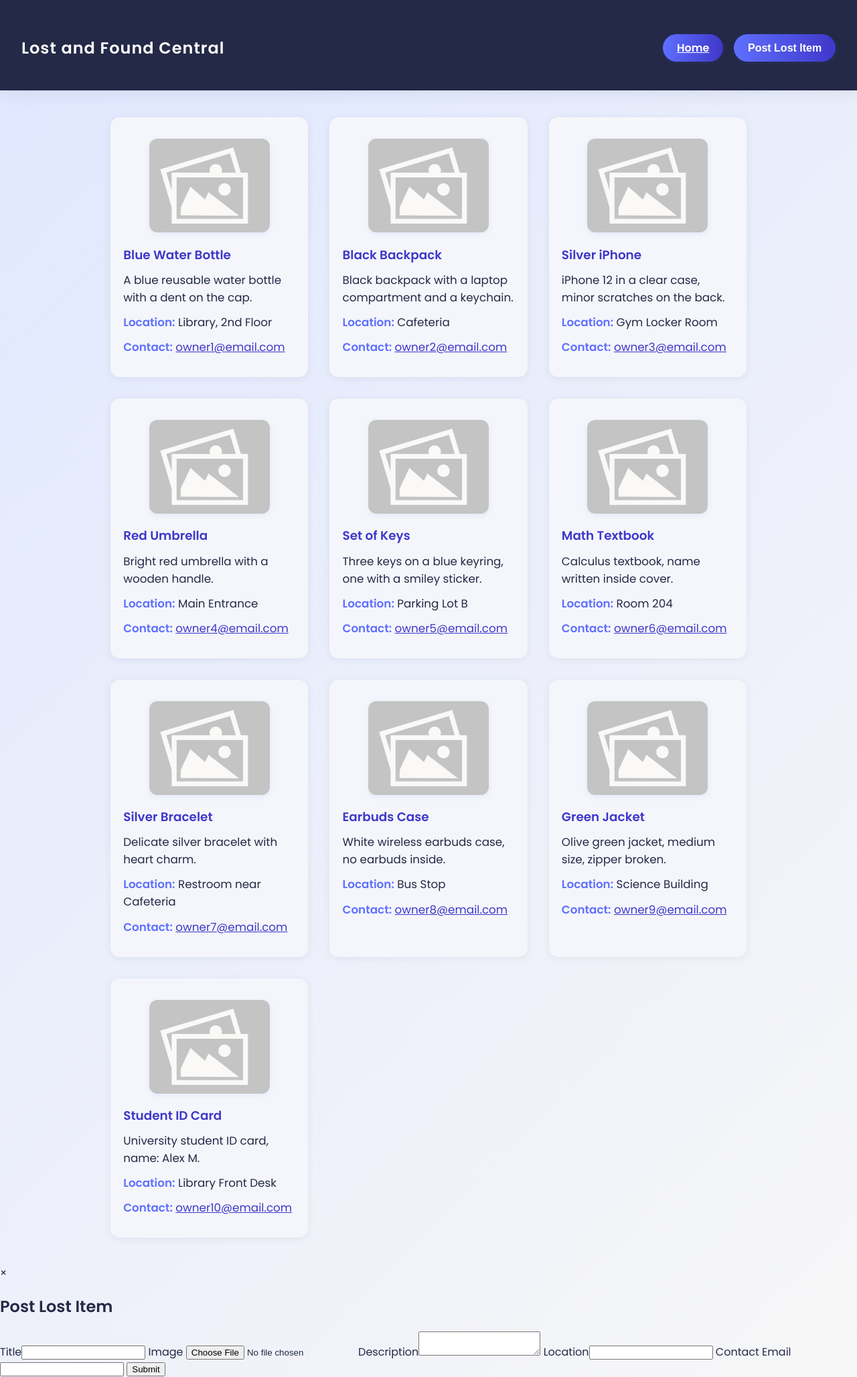
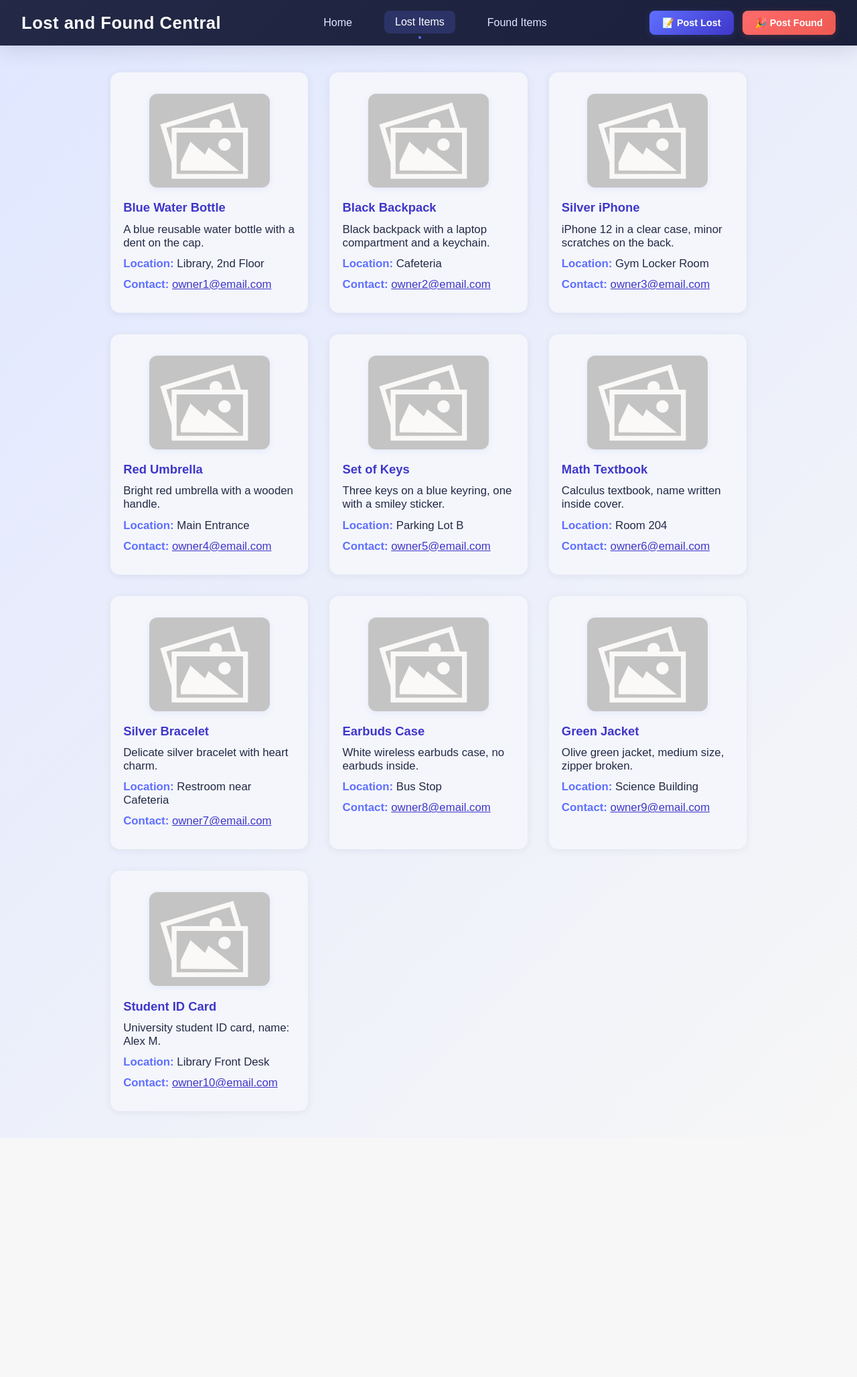
Before and after one commit to MostafaElshenawy1/lost-and-found-central, a PHP site: page /pages/lost.php in a window 1280 px wide. Shown: the whole page at 67% size. After the commit the page ends 1665 px from the top, so only its background shows below. Run offline with PHP 8.4, Linux system fonts and the light colour scheme.

Commit message:
Initial commit

```diff
--- a/assets/css/global.css
+++ b/assets/css/global.css
@@ -1,5 +1,3 @@
-@import url('https://fonts.googleapis.com/css2?family=Poppins:wght@400;600&display=swap');
-
 body {
   font-family: 'Poppins', Arial, sans-serif;
   margin: 0;
@@ -8,21 +6,9 @@
 }
 
 header {
-  background: #232946;
-  color: #fff;
-  padding: 2rem 0 1.5rem 0;
-  text-align: center;
-  box-shadow: 0 4px 24px rgba(35, 41, 70, 0.08);
   position: sticky;
   top: 0;
   z-index: 10;
-}
-
-header h1 {
-  font-size: 2.2rem;
-  font-weight: 600;
-  letter-spacing: 1px;
-  margin: 0;
 }
 
 main {
@@ -63,38 +49,135 @@
   display: flex;
   justify-content: space-between;
   align-items: center;
-  background: #232946;
-  padding: 1.2rem 2rem;
-  box-shadow: 0 4px 24px rgba(35, 41, 70, 0.08);
+  background: linear-gradient(135deg, #232946 0%, #1a1f3a 100%);
+  padding: 1rem 2rem;
+  box-shadow: 0 4px 32px rgba(35, 41, 70, 0.15);
   position: sticky;
   top: 0;
   z-index: 20;
+  backdrop-filter: blur(10px);
 }
+
 .navbar-brand {
-  font-size: 1.5rem;
+  font-size: 1.6rem;
   font-weight: 700;
   color: #fff;
-  letter-spacing: 1px;
+  letter-spacing: 0.5px;
+  text-decoration: none;
+  transition: color 0.3s ease;
 }
+
+.navbar-brand:hover {
+  color: #5f6fff;
+}
+
+.navbar-center {
+  display: flex;
+  gap: 2rem;
+  align-items: center;
+}
+
+.nav-link {
+  color: #e0e7ff;
+  text-decoration: none;
+  font-weight: 500;
+  font-size: 1rem;
+  padding: 0.5rem 1rem;
+  border-radius: 8px;
+  transition: all 0.3s ease;
+  position: relative;
+}
+
+.nav-link:hover,
+.nav-link.active {
+  color: #fff;
+  background: rgba(95, 111, 255, 0.2);
+  transform: translateY(-1px);
+}
+
+.nav-link.active::after {
+  content: '';
+  position: absolute;
+  bottom: -0.5rem;
+  left: 50%;
+  transform: translateX(-50%);
+  width: 4px;
+  height: 4px;
+  background: #5f6fff;
+  border-radius: 50%;
+}
+
 .navbar-actions {
   display: flex;
-  gap: 1rem;
+  gap: 0.8rem;
+  align-items: center;
 }
+
 .nav-btn {
-  background: linear-gradient(90deg, #5f6fff 0%, #3f37c9 100%);
+  background: linear-gradient(135deg, #5f6fff 0%, #3f37c9 100%);
   color: #fff;
   border: none;
-  border-radius: 999px;
-  padding: 0.5rem 1.3rem;
-  font-size: 1rem;
+  border-radius: 8px;
+  padding: 0.6rem 1.2rem;
+  font-size: 0.9rem;
   font-weight: 600;
   cursor: pointer;
-  transition: background 0.2s, transform 0.2s, box-shadow 0.2s;
-  box-shadow: 0 2px 8px rgba(95, 111, 255, 0.1);
+  transition: all 0.3s ease;
+  box-shadow: 0 2px 12px rgba(95, 111, 255, 0.2);
+  text-decoration: none;
+  display: inline-flex;
+  align-items: center;
+  gap: 0.5rem;
 }
+
 .nav-btn:hover,
 .nav-btn:focus {
-  background: linear-gradient(90deg, #3f37c9 0%, #5f6fff 100%);
-  transform: translateY(-2px) scale(1.04);
-  box-shadow: 0 4px 16px rgba(95, 111, 255, 0.18);
+  background: linear-gradient(135deg, #3f37c9 0%, #5f6fff 100%);
+  transform: translateY(-2px);
+  box-shadow: 0 4px 20px rgba(95, 111, 255, 0.3);
 }
+
+.nav-btn.primary {
+  background: linear-gradient(135deg, #ff6b6b 0%, #ee5a52 100%);
+  box-shadow: 0 2px 12px rgba(255, 107, 107, 0.2);
+}
+
+.nav-btn.primary:hover {
+  background: linear-gradient(135deg, #ee5a52 0%, #ff6b6b 100%);
+  box-shadow: 0 4px 20px rgba(255, 107, 107, 0.3);
+}
+
+/* Mobile responsive */
+@media (max-width: 768px) {
+  .navbar {
+    padding: 1rem 1rem;
+    flex-wrap: wrap;
+    gap: 1rem;
+  }
+
+  .navbar-brand {
+    font-size: 1.4rem;
+  }
+
+  .navbar-center {
+    order: 3;
+    width: 100%;
+    justify-content: center;
+    gap: 1rem;
+    margin-top: 0.5rem;
+  }
+
+  .navbar-actions {
+    gap: 0.5rem;
+  }
+
+  .nav-btn {
+    padding: 0.5rem 1rem;
+    font-size: 0.85rem;
+  }
+
+  .nav-link {
+    font-size: 0.9rem;
+    padding: 0.4rem 0.8rem;
+  }
+}
--- a/templates/lost.html
+++ b/templates/lost.html
@@ -6,14 +6,22 @@
     <title>Lost Items - Lost and Found Central</title>
     <link rel="stylesheet" href="../assets/css/global.css" />
     <link rel="stylesheet" href="../assets/css/lost.css" />
+    <link rel="stylesheet" href="../assets/css/modal.css" />
   </head>
   <body>
     <header>
       <nav class="navbar">
-        <div class="navbar-brand">Lost and Found Central</div>
+        <a href="home.php" class="navbar-brand">Lost and Found Central</a>
+        <div class="navbar-center">
+          <a href="home.php" class="nav-link">Home</a>
+          <a href="lost.php" class="nav-link active">Lost Items</a>
+          <a href="found.php" class="nav-link">Found Items</a>
+        </div>
         <div class="navbar-actions">
-          <a href="home.php" class="nav-btn">Home</a>
-          <button class="nav-btn" id="post-lost-btn">Post Lost Item</button>
+          <button class="nav-btn" id="post-lost-btn">📝 Post Lost</button>
+          <button class="nav-btn primary" id="post-found-btn">
+            🎉 Post Found
+          </button>
         </div>
       </nav>
     </header>
@@ -45,6 +53,28 @@
       </div>
     </div>
 
+    <!-- Modal for posting found item -->
+    <div class="modal" id="found-modal">
+      <div class="modal-content">
+        <span class="close" data-modal="found-modal">&times;</span>
+        <h2>Post Found Item</h2>
+        <form id="found-form">
+          <label>Title<input type="text" name="title" required /></label>
+          <label
+            >Image <input type="file" name="image" accept="image/*" required
+          /></label>
+          <label
+            >Description<textarea name="description" required></textarea>
+          </label>
+          <label>Location<input type="text" name="location" required /></label>
+          <label
+            >Contact Email<input type="email" name="contact" required
+          /></label>
+          <button type="submit">Submit</button>
+        </form>
+      </div>
+    </div>
+
     <!-- Only need modal.js for the modal, not for populating content -->
     <script src="../assets/js/modal.js"></script>
   </body>
```
Also changed, not shown: assets/css/home.css (+0 -18 lines), templates/detail.html (+10 -2 lines), templates/found.html (+33 -3 lines), templates/index.html (+10 -3 lines).
